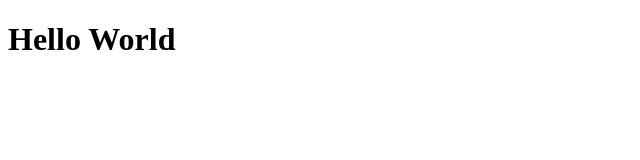
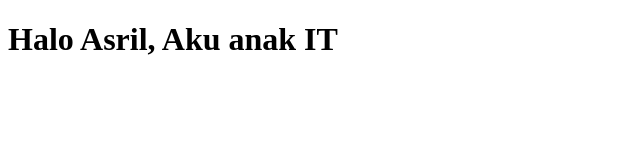
Before and after one commit to Syaasr/praktikumrpl, a plain HTML site: page index.html in a window 1280 px wide. Shown: the whole page, without its empty margins (0-640 px from the left). Drawn offline with Linux system fonts and the light colour scheme.

Commit message:
Update index.html

```diff
--- a/index.html
+++ b/index.html
@@ -9,7 +9,7 @@
 
 </head>
 <body>
-    <h1>Hello World</h1>
+    <h1>Halo Asril, Aku anak IT</h1>
 
 </body>
 </html>
```
